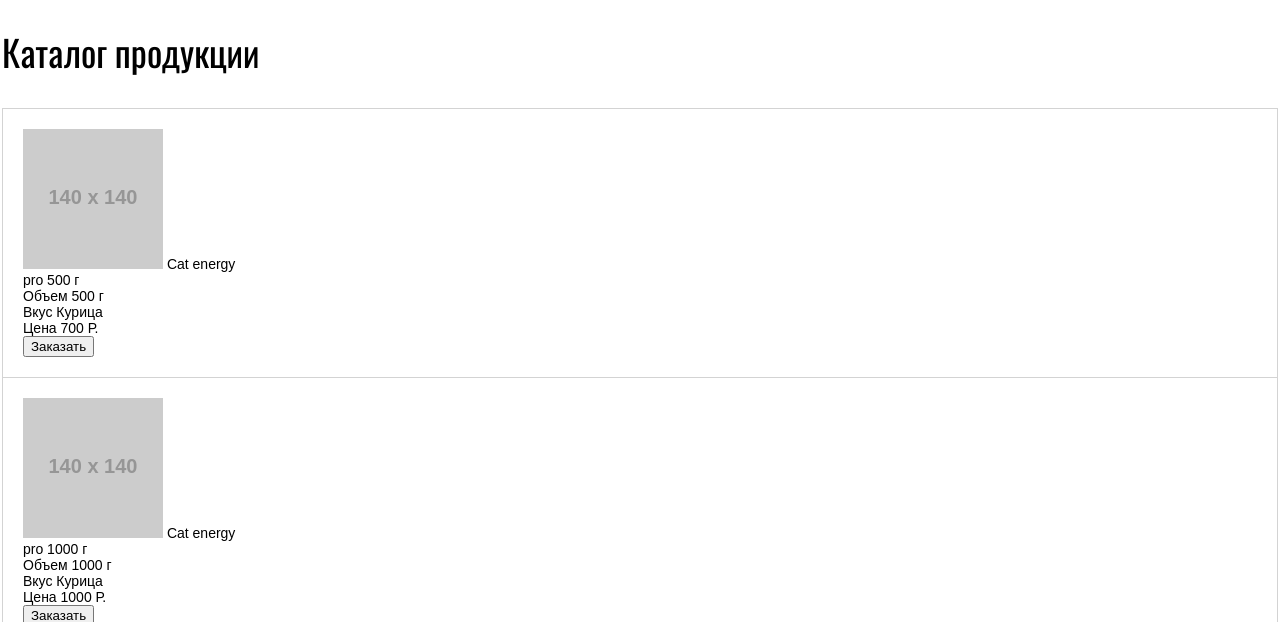
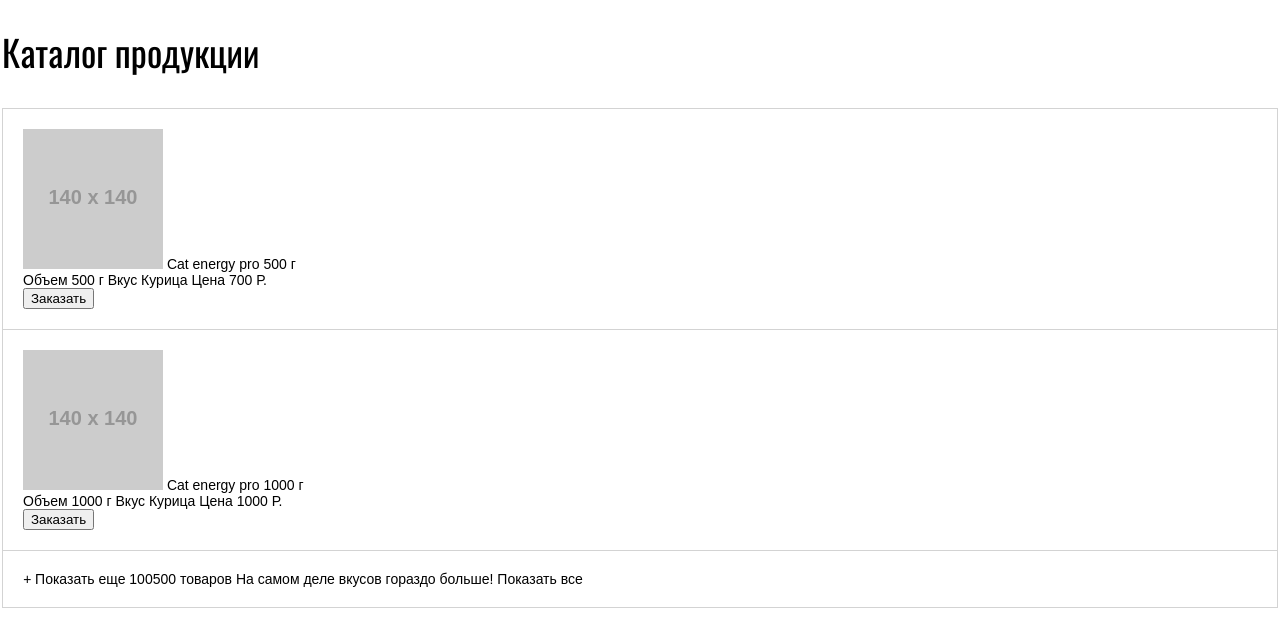
Before and after one commit to gutnikov-courses/436479-cat-energy-17, a website: page source/catalog.html in a window 1280 px wide. Shown: the part 56-678 px from the top of the page. Drawn offline with nearby package versions, Linux system fonts and the light colour scheme; files that its build step writes are made by us from their sources; placeholder pictures from the web are drawn by us.

Commit message:
removed brs

```diff
--- a/source/catalog.html
+++ b/source/catalog.html
@@ -39,10 +39,10 @@
     <li class="catalog-item catalog__list-item">
       <div class="catalog-item__wrapper ">
         <img class="catalog-item__pic" src="http://placehold.it/140x140"/>
-        <span>Cat energy<br>pro 500 г</span>
+        <span>Cat energy pro 500 г</span>
         <div class="catalog-item__stats">
-          Объем 500 г<br>
-          Вкус Курица<br>
+          Объем 500 г
+          Вкус Курица
           Цена 700 Р.
         </div>
       </div>
@@ -52,10 +52,10 @@
     <li class="catalog-item catalog__list-item">
       <div class="catalog-item__wrapper ">
         <img class="catalog-item__pic" src="http://placehold.it/140x140"/>
-        <span>Cat energy<br>pro 1000 г</span>
+        <span>Cat energy pro 1000 г</span>
         <div class="catalog-item__stats">
-          Объем 1000 г<br>
-          Вкус Курица<br>
+          Объем 1000 г
+          Вкус Курица
           Цена 1000 Р.
         </div>
       </div>
```
